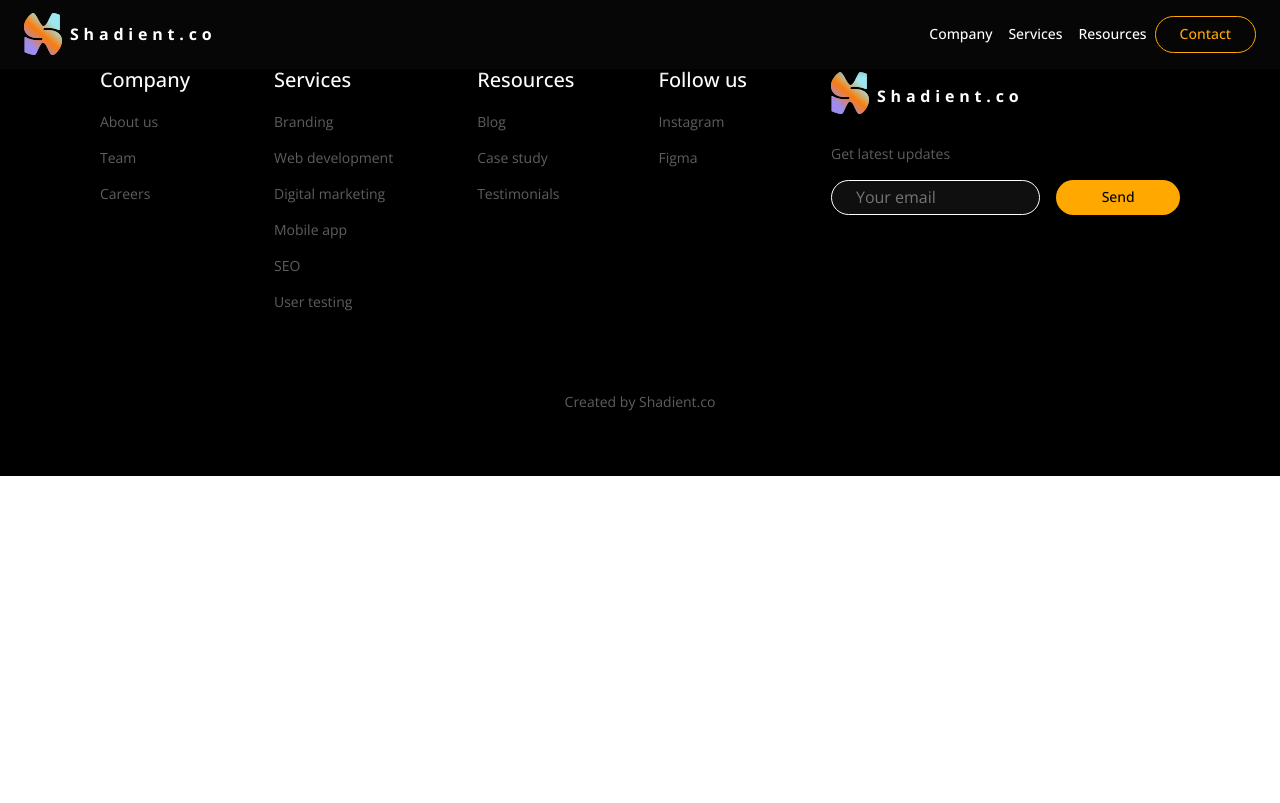
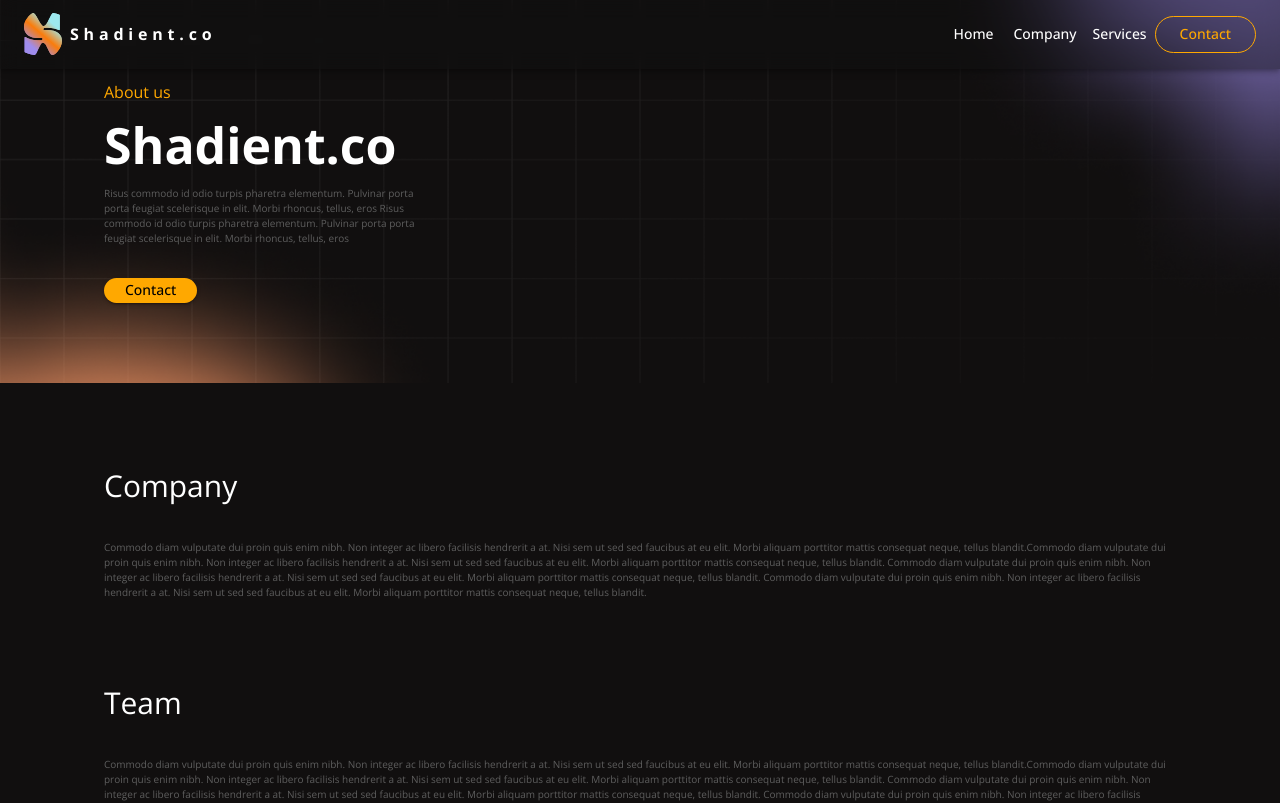
Before and after one commit to BrandonSRA/Shadient.co, a React (Vite) app: page /company in a window 1280 px wide. Shown: the top 803 px of the page. Built offline with nearby package versions, Linux system fonts and the light colour scheme.

Commit message:
feat: :sparkles: Adjustments were made to the page and the home and company pages were created.

```diff
--- a/src/App.tsx
+++ b/src/App.tsx
@@ -1,13 +1,9 @@
-import { Footer } from "./components/Footer";
-import { Navbar } from "./components/NavBar";
 import BrowserRouter from "./router";
 
 function App() {
   return (
     <>
-      <Navbar />
       <BrowserRouter />
-      <Footer />
     </>
   );
 }
--- /dev/null
+++ b/src/components/CompanyInfoSection.tsx
@@ -0,0 +1,56 @@
+import { Container, Stack, Typography } from "@mui/material";
+
+export function CompanyInfoCompany() {
+  return (
+    <>
+      <Container sx={{ backgroundColor: "#110F0F" }}>
+        <Stack
+          direction="column"
+          textAlign="start"
+          alignItems="flex-start"
+          sx={{ color: "#ffff", p: "5rem ",pb:"0", gap: "2rem" }}
+        >
+          <Typography sx={{ fontSize: "30px" }}>Company </Typography>
+          <Typography sx={{ fontSize: "10px", color: "#5e5e5e" }}>
+            Commodo diam vulputate dui proin quis enim nibh. Non integer ac
+            libero facilisis hendrerit a at. Nisi sem ut sed sed faucibus at eu
+            elit. Morbi aliquam porttitor mattis consequat neque, tellus
+            blandit.Commodo diam vulputate dui proin quis enim nibh. Non integer
+            ac libero facilisis hendrerit a at. Nisi sem ut sed sed faucibus at
+            eu elit. Morbi aliquam porttitor mattis consequat neque, tellus
+            blandit. Commodo diam vulputate dui proin quis enim nibh. Non
+            integer ac libero facilisis hendrerit a at. Nisi sem ut sed sed
+            faucibus at eu elit. Morbi aliquam porttitor mattis consequat neque,
+            tellus blandit. Commodo diam vulputate dui proin quis enim nibh. Non
+            integer ac libero facilisis hendrerit a at. Nisi sem ut sed sed
+            faucibus at eu elit. Morbi aliquam porttitor mattis consequat neque,
+            tellus blandit.
+          </Typography>
+        </Stack>
+        <Stack
+          direction="column"
+          textAlign="start"
+          alignItems="flex-start"
+          sx={{ color: "#ffff", p: "5rem ", gap: "2rem" }}
+        >
+          <Typography sx={{ fontSize: "30px" }}>Team</Typography>
+          <Typography sx={{ fontSize: "10px", color: "#5e5e5e" }}>
+            Commodo diam vulputate dui proin quis enim nibh. Non integer ac
+            libero facilisis hendrerit a at. Nisi sem ut sed sed faucibus at eu
+            elit. Morbi aliquam porttitor mattis consequat neque, tellus
+            blandit.Commodo diam vulputate dui proin quis enim nibh. Non integer
+            ac libero facilisis hendrerit a at. Nisi sem ut sed sed faucibus at
+            eu elit. Morbi aliquam porttitor mattis consequat neque, tellus
+            blandit. Commodo diam vulputate dui proin quis enim nibh. Non
+            integer ac libero facilisis hendrerit a at. Nisi sem ut sed sed
+            faucibus at eu elit. Morbi aliquam porttitor mattis consequat neque,
+            tellus blandit. Commodo diam vulputate dui proin quis enim nibh. Non
+            integer ac libero facilisis hendrerit a at. Nisi sem ut sed sed
+            faucibus at eu elit. Morbi aliquam porttitor mattis consequat neque,
+            tellus blandit.
+          </Typography>
+        </Stack>
+      </Container>
+    </>
+  );
+}
--- /dev/null
+++ b/src/components/CompanySection.tsx
@@ -0,0 +1,72 @@
+import { Button, Container, Stack, Typography } from "@mui/material";
+import { useTheme } from "@mui/material/styles";
+import useMediaQuery from "@mui/material/useMediaQuery";
+
+export function CompanySection() {
+  const theme = useTheme();
+  const isMobile = useMediaQuery(theme.breakpoints.down("sm"));
+
+  return (
+    <>
+      <Container
+        sx={{
+          background: "url(/img/background.png)",
+          backgroundRepeat: "no-repeat, no-repeat",
+          backgroundPosition: isMobile ? "right" : "center, center",
+          backgroundSize: isMobile ? "auto" : "cover, cover",
+        }}
+      >
+        <Stack
+          direction="column"
+          flexWrap="wrap"
+          alignItems="flex-start"
+          textAlign="left"
+          padding={{ xs: "3rem", md: "5rem" }}
+        >
+          <Stack justifyContent="flex-start">
+            <Typography color="#FFA800">About us</Typography>
+            <Typography
+              paddingTop={2}
+              paddingBottom={2}
+              sx={{
+                color: "#ffff",
+                fontWeight: "700",
+                fontSize: "50px",
+                lineHeight: "1",
+              }}
+            >
+              Shadient.co
+            </Typography>
+            <Typography color="#5e5e5e" fontSize="10px">
+              Risus commodo id odio turpis pharetra elementum. Pulvinar porta
+              <br />
+              porta feugiat scelerisque in elit. Morbi rhoncus, tellus, eros
+              Risus
+              <br />
+              commodo id odio turpis pharetra elementum. Pulvinar porta porta
+              <br />
+              feugiat scelerisque in elit. Morbi rhoncus, tellus, eros
+            </Typography>
+            <Stack direction="row" spacing={2} sx={{ mt: "2rem" }}>
+              <Button
+                variant="contained"
+                sx={{
+                  color: "#000",
+                  width: "30%",
+                  backgroundColor: "#FFA800",
+                  borderRadius: "100px",
+                  p: "0px 24px",
+                  ":hover": {
+                    backgroundColor: "#FFA800",
+                  },
+                }}
+              >
+                Contact
+              </Button>
+            </Stack>
+          </Stack>
+        </Stack>
+      </Container>
+    </>
+  );
+}
--- /dev/null
+++ b/src/components/HomePage.tsx
@@ -0,0 +1,101 @@
+import {
+  Button,
+  Container,
+  DialogTitle,
+  Stack,
+  Typography,
+} from "@mui/material";
+import { useTheme } from "@mui/material/styles";
+import useMediaQuery from "@mui/material/useMediaQuery";
+import { Link as RouterLink } from "react-router-dom";
+
+export function HomePage() {
+  const theme = useTheme();
+  const isMobile = useMediaQuery(theme.breakpoints.down("sm"));
+
+  return (
+    <>
+      <Container
+        sx={{
+          p: 10,
+          position: "fixed",
+          overflow: "hidden",
+          background: "url(/img/Home.png)",
+          backgroundRepeat: "no-repeat, no-repeat",
+          backgroundPosition: isMobile ? "right" : "center, center",
+          backgroundSize: isMobile ? "auto" : "cover, cover",
+        }}
+      >
+        <Stack
+          direction="column"
+          justifyContent="center"
+          flexWrap={{ sm: "wrap", xs: "nowrap", xl: "wrap" }}
+          alignItems={{ sm: "center", xs: "center", xl: "center" }}
+          textAlign="left"
+          padding="5rem"
+        >
+          <Stack
+            justifyContent="center"
+            sx={{
+              border: "solid 2px",
+              borderImage:
+                "linear-gradient(143deg, rgba(157,232,238,1) 25%, rgba(159,140,237,1) 51%, rgba(250,124,11,1) 79%);",
+              borderImageSlice: 1,
+              padding: "2rem",
+            }}
+          >
+            <DialogTitle
+              sx={{
+                color: "#ffff",
+                fontWeight: "700",
+                fontSize: "50px",
+                lineHeight: "1",
+              }}
+            >
+              Welcome to <br />
+              <Typography
+                component="span"
+                sx={{
+                  fontWeight: "700",
+                  fontSize: "50px",
+                  lineHeight: "1",
+                  background:
+                    "linear-gradient(45deg, #9f8ced 0%, #fa7c0b 32%, #9de8ee 100%)",
+                  WebkitBackgroundClip: "text",
+                  WebkitTextFillColor: "transparent",
+                }}
+              >
+                Shadient.co
+              </Typography>{" "}
+            </DialogTitle>
+            <Typography color="#5e5e5e" fontSize="10px" textAlign="center">
+              This is a page made with react.js and material ui, the
+              <br /> template is in the figma shadient.co
+            </Typography>
+            <Stack
+              direction="row"
+              justifyContent="center"
+              spacing={2}
+              sx={{ mt: "2rem" }}
+            >
+              <Button
+                component={RouterLink}
+                to="/landing"
+                variant="contained"
+                sx={{
+                  color: "#000",
+                  width: "50%",
+                  backgroundColor: "#FFA800",
+                  borderRadius: "100px",
+                  p: "0px 24px",
+                }}
+              >
+                Go to landing
+              </Button>
+            </Stack>
+          </Stack>
+        </Stack>
+      </Container>
+    </>
+  );
+}
--- a/src/components/NavBar.tsx
+++ b/src/components/NavBar.tsx
@@ -9,9 +9,32 @@ import Menu from "@mui/material/Menu";
 import MenuItem from "@mui/material/MenuItem";
 import Toolbar from "@mui/material/Toolbar";
 import Typography from "@mui/material/Typography";
+import { Link as RouterLink } from "react-router-dom";
 import * as React from "react";
 
-const pages = ["Company", "Services", "Resources"];
+const pages = [
+  {
+    name: "Home",
+    component: (
+      <Link color="#fff" component={RouterLink} to="/landing">
+        Home
+      </Link>
+    ),
+  },
+  {
+    name: "About",
+    component: (
+      <Link component={RouterLink} to="/company">
+        Company
+      </Link>
+    ),
+  },
+  {
+    name: "Contact",
+    component: <Link>Services</Link>,
+  },
+  // Agrega más rutas aquí
+];
 
 export const Navbar = () => {
   const [anchorElNav, setAnchorElNav] = React.useState<null | HTMLElement>(
@@ -30,13 +53,17 @@ export const Navbar = () => {
     <AppBar position="fixed">
       <Container sx={{ width: "100%" }}>
         <Toolbar disableGutters>
-          <Link sx={{ display: { xs: "none", md: "flex" }, mr: 1 }}>
+          <Link
+            component={RouterLink}
+            to="/"
+            sx={{ display: { xs: "none", md: "flex" }, mr: 1 }}
+          >
             <img src="/img/Frame.svg" />
           </Link>
           <Typography
             noWrap
-            component="a"
-            href="#app-bar-with-responsive-menu"
+            component={RouterLink}
+            to="/"
             sx={{
               mr: 2,
               display: { xs: "none", md: "flex" },
@@ -79,20 +106,24 @@ export const Navbar = () => {
               }}
             >
               {pages.map((page) => (
-                <MenuItem key={page} onClick={handleCloseNavMenu}>
-                  <Typography textAlign="center">{page}</Typography>
+                <MenuItem key={page.name} onClick={handleCloseNavMenu}>
+                  {page.component}
                 </MenuItem>
               ))}
             </Menu>
           </Box>
-          <Link sx={{ display: { xs: "flex", md: "none" }, mr: 1 }}>
+          <Link
+            component={RouterLink}
+            to="/"
+            sx={{ display: { xs: "flex", md: "none" }, mr: 1 }}
+          >
             <img src="/img/Frame.svg" />
           </Link>
           <Typography
             variant="h5"
             noWrap
-            component="a"
-            href="#app-bar-with-responsive-menu"
+            component={RouterLink}
+            to="/"
             sx={{
               mr: 2,
               display: { xs: "flex", md: "none" },
@@ -112,11 +143,11 @@ export const Navbar = () => {
           >
             {pages.map((page) => (
               <Button
-                key={page}
+                key={page.name}
                 onClick={handleCloseNavMenu}
                 sx={{ my: 2, color: "white", display: "block" }}
               >
-                {page}
+                {page.component}
               </Button>
             ))}
           </Box>
--- /dev/null
+++ b/src/pages/CompanyPages.tsx
@@ -0,0 +1,15 @@
+import { CompanyInfoCompany } from "../components/CompanyInfoSection";
+import { CompanySection } from "../components/CompanySection";
+import { Footer } from "../components/Footer";
+import { Navbar } from "../components/NavBar";
+
+export function CompanyPages() {
+  return (
+    <>
+      <Navbar />
+      <CompanySection />
+      <CompanyInfoCompany />
+      <Footer />
+    </>
+  );
+}
--- /dev/null
+++ b/src/pages/Home.tsx
@@ -0,0 +1,5 @@
+import { HomePage } from "../components/HomePage";
+
+export function Home() {
+  return <HomePage />;
+}
--- a/src/pages/LandingPages.tsx
+++ b/src/pages/LandingPages.tsx
@@ -5,10 +5,13 @@ import { ChoseUsSection } from "../components/ChoseUsSection";
 import { OurWorkSection } from "../components/OurWorkSection";
 import { CustomersSection } from "../components/CustomersSection";
 import { DiscussSection } from "../components/DiscussSection";
+import { Navbar } from "../components/NavBar";
+import { Footer } from "../components/Footer";
 
 export function LandingPage() {
   return (
     <>
+      <Navbar />
       <WelcomeSection />
       <SectionInfo />
       <OfferSection />
@@ -16,6 +19,7 @@ export function LandingPage() {
       <OurWorkSection />
       <CustomersSection />
       <DiscussSection />
+      <Footer />
     </>
   );
 }
--- a/src/router/index.tsx
+++ b/src/router/index.tsx
@@ -1,3 +1,5 @@
+import { CompanyPages } from "../pages/Companypages";
+import { Home } from "../pages/Home";
 import { LandingPage } from "../pages/LandingPages";
 import { BrowserRouter as Router, Route, Routes } from "react-router-dom";
 
@@ -5,7 +7,9 @@ function BrowserRouter() {
   return (
     <Router>
       <Routes>
-        <Route path="/" element={<LandingPage />} />
+        <Route path="/" element={<Home />} />
+        <Route path="/landing" element={<LandingPage />} />
+        <Route path="/company" element={<CompanyPages/>} />
       </Routes>
     </Router>
   );
```
Also changed, not shown: public/img/Home.png (added).
